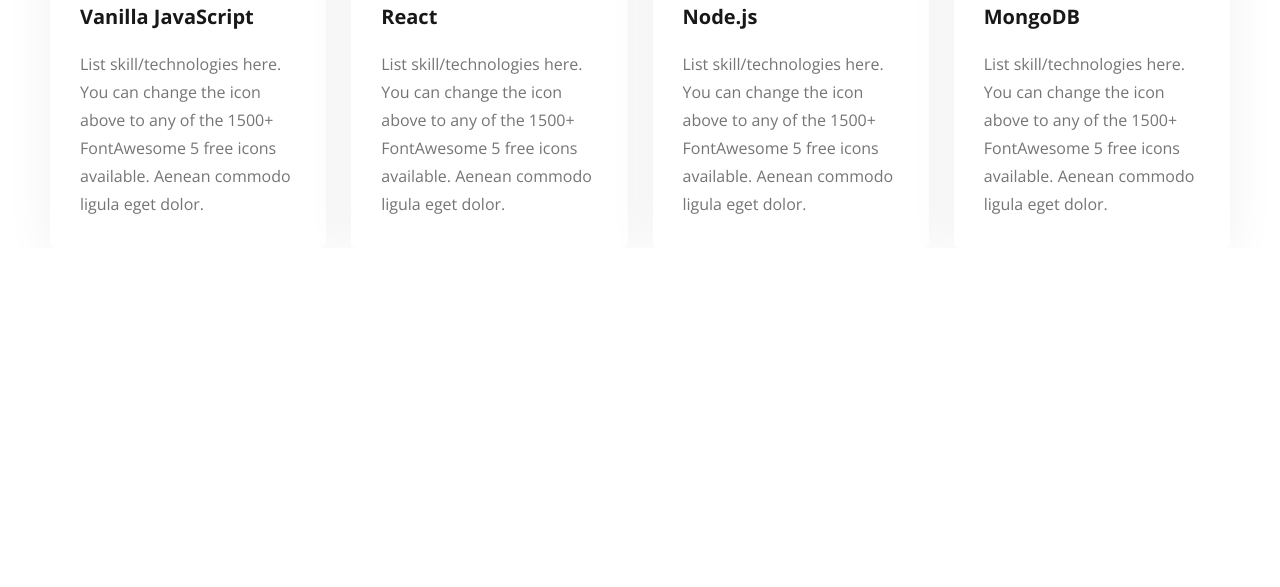
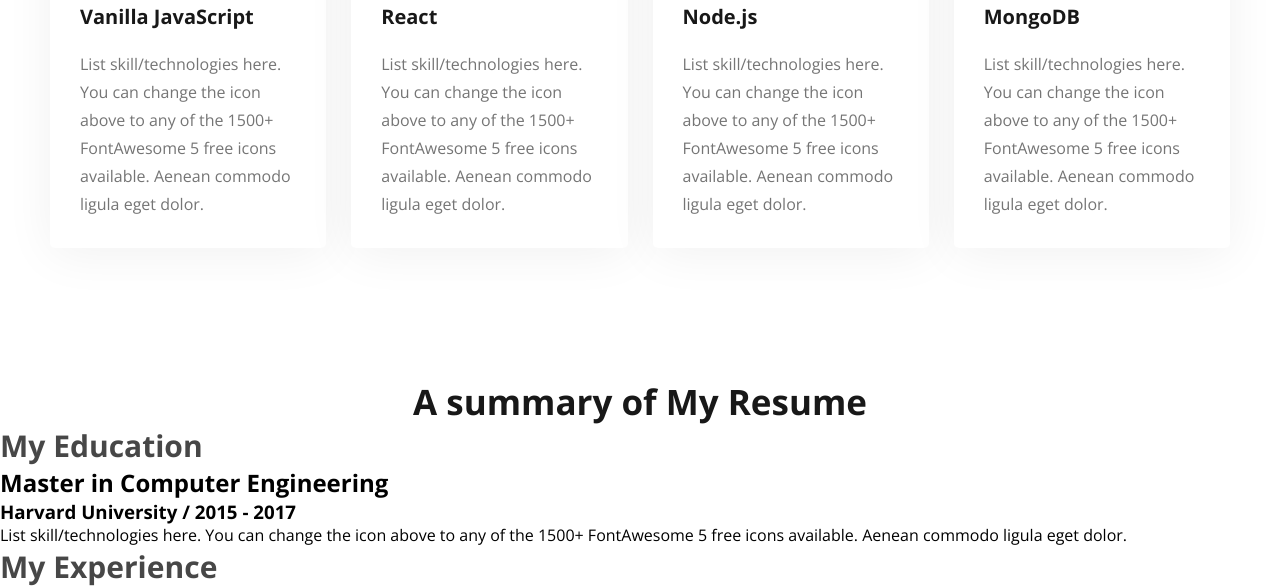
Before and after one commit to f4him-s/developer-portfolio, a plain HTML site: page index.html in a window 1280 px wide. Shown: the part 1814-2401 px from the top of the page. Before the commit the page ends 2062 px from the top, so only its background shows below. Drawn offline with nearby package versions, Linux system fonts and the light colour scheme.

Commit message:
added resume section structure

```diff
--- a/Style/styles.css
+++ b/Style/styles.css
@@ -142,6 +142,7 @@
   justify-content: space-around;
   gap: 25px;
   padding: 0 50px;
+  margin-bottom: 130px;
 }
 .skill {
   padding: 30px;
@@ -161,3 +162,10 @@
   font-weight: 400;
   line-height: 28px;
 }
+/* Resume section style */
+
+.resume-column-title {
+  color: #474747;
+  font-size: 30px;
+  font-weight: 700;
+}
--- a/index.html
+++ b/index.html
@@ -69,28 +69,67 @@
       <section class="what-i-do">
         <h3 class="section-title">What I do</h3>
         <p class="section-description" id="what-i-do-description">
-            I have more than 10 years experience building software for clients all over the world. Below is a quick overview of my main technical skill sets and technologies i use. Want to find out more about my experience? Check out my online resume and project portfolio.
+          I have more than 10 years experience building software for clients all
+          over the world. Below is a quick overview of my main technical skill
+          sets and technologies i use. Want to find out more about my
+          experience? Check out my online resume and project portfolio.
         </p>
         <div class="skills-container">
           <div class="skill">
-                <img src="images/icons/js.png" alt="">
+            <img src="images/icons/js.png" alt="" />
             <h3 class="skill-title">Vanilla JavaScript</h3>
-                <p class="skilldescription">List skill/technologies here. You can change the icon above to any of the 1500+ FontAwesome 5 free icons available. Aenean commodo ligula eget dolor.</p>
+            <p class="skilldescription">
+              List skill/technologies here. You can change the icon above to any
+              of the 1500+ FontAwesome 5 free icons available. Aenean commodo
+              ligula eget dolor.
+            </p>
           </div>
           <div class="skill">
-                <img src="images/icons/react.png" alt="">
+            <img src="images/icons/react.png" alt="" />
             <h3 class="skill-title">React</h3>
-                <p class="skilldescription">List skill/technologies here. You can change the icon above to any of the 1500+ FontAwesome 5 free icons available. Aenean commodo ligula eget dolor.</p>
+            <p class="skilldescription">
+              List skill/technologies here. You can change the icon above to any
+              of the 1500+ FontAwesome 5 free icons available. Aenean commodo
+              ligula eget dolor.
+            </p>
           </div>
           <div class="skill">
-                <img src="images/icons/nodejs.png" alt="">
+            <img src="images/icons/nodejs.png" alt="" />
             <h3 class="skill-title">Node.js</h3>
-                <p class="skilldescription">List skill/technologies here. You can change the icon above to any of the 1500+ FontAwesome 5 free icons available. Aenean commodo ligula eget dolor.</p>
+            <p class="skilldescription">
+              List skill/technologies here. You can change the icon above to any
+              of the 1500+ FontAwesome 5 free icons available. Aenean commodo
+              ligula eget dolor.
+            </p>
           </div>
           <div class="skill">
-                <img src="images/icons/mongo.png" alt="">
+            <img src="images/icons/mongo.png" alt="" />
             <h3 class="skill-title">MongoDB</h3>
-                <p class="skilldescription">List skill/technologies here. You can change the icon above to any of the 1500+ FontAwesome 5 free icons available. Aenean commodo ligula eget dolor.</p>
+            <p class="skilldescription">
+              List skill/technologies here. You can change the icon above to any
+              of the 1500+ FontAwesome 5 free icons available. Aenean commodo
+              ligula eget dolor.
+            </p>
+          </div>
+        </div>
+      </section>
+      <section class="resume">
+        <h3 class="section-title">A summary of My Resume</h3>
+
+        <div class="resume-container">
+          <div class="resume-column">
+            <h3 class="resume-column-title">My Education</h3>
+
+            <div class="resume-item">
+                <h2 class="resume-item-title">Master in Computer Engineering</h2>
+                <h3 class="resume-item-institute">Harvard University / 2015 - 2017</h3>
+                <p class="resume-description">List skill/technologies here. You can change the icon above
+                    to any of the 1500+ FontAwesome 5 free icons available. Aenean commodo ligula eget dolor.</p>
+            </div>
+          </div>
+
+          <div class="resume-column">
+            <h3 class="resume-column-title">My Experience</h3>
           </div>
         </div>
       </section>
```
Lines whose indentation alone changed are shown as unchanged.
